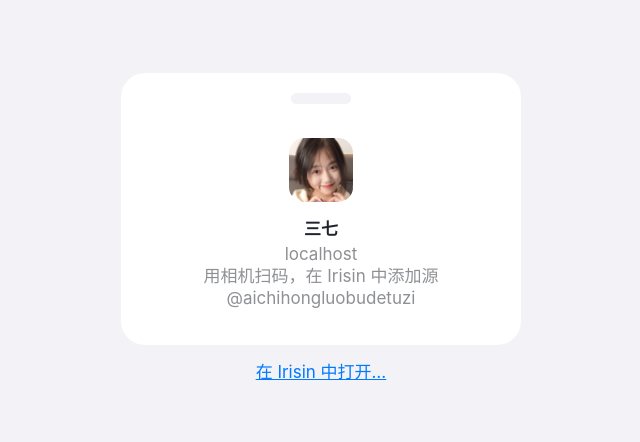
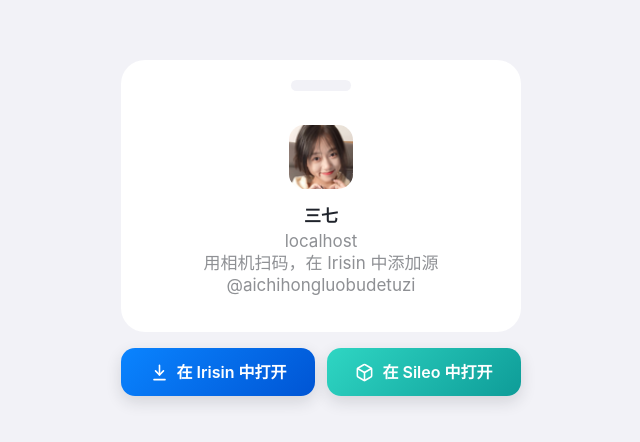
Before and after one commit to aichihongluobudetuzi/repo, a plain HTML site: page index.html in a window 1280 px wide. Shown: the part 172-614 px from the top of the page, without its empty margins (319-959 px from the left). Drawn offline with Linux system fonts and the light colour scheme.

Commit message:
Add Sileo add-source button beside Irisin on the home page

```diff
--- a/index.html
+++ b/index.html
@@ -26,7 +26,18 @@ body {
 .card .title { font-weight: 700; margin-bottom: 3px; }
 .card .dim { opacity: 0.5; }
 .card img.qr { display: block; width: 248px; max-width: 100%; margin: 18px auto 30px; }
-a.open { color: #007aff; text-decoration: underline; }
+.links { display: flex; flex-wrap: wrap; justify-content: center; gap: 12px; width: min(400px, 100%); }
+.links a {
+  flex: 1 1 160px; display: flex; align-items: center; justify-content: center; gap: 8px;
+  padding: 13px 18px; border-radius: 14px; text-decoration: none;
+  font-weight: 600; font-size: 16px; color: #fff;
+  box-shadow: 0 6px 16px rgba(31, 35, 43, 0.14);
+  transition: transform 0.15s ease, box-shadow 0.15s ease, filter 0.15s ease;
+}
+.links a:active { transform: scale(0.96); filter: brightness(0.92); }
+.links a.irisin { background: linear-gradient(135deg, #0a84ff, #0055d4); }
+.links a.sileo { background: linear-gradient(135deg, #2fd6c3, #0e9c98); }
+.links svg { width: 19px; height: 19px; flex: none; }
 </style>
 </head>
 <body>
@@ -38,7 +49,16 @@ a.open { color: #007aff; text-decoration: underline; }
 <p class="dim">用相机扫码，在 Irisin 中添加源</p>
 <p class="dim" id="owner"></p>
 </main>
-<a class="open" id="open">在 Irisin 中打开…</a>
+<nav class="links">
+<a class="irisin" id="open">
+<svg viewBox="0 0 24 24" fill="none" stroke="currentColor" stroke-width="2" stroke-linecap="round" stroke-linejoin="round" aria-hidden="true"><path d="M12 3v12"/><path d="m7 10 5 5 5-5"/><path d="M5 21h14"/></svg>
+在 Irisin 中打开
+</a>
+<a class="sileo" id="sileo">
+<svg viewBox="0 0 24 24" fill="none" stroke="currentColor" stroke-width="2" stroke-linecap="round" stroke-linejoin="round" aria-hidden="true"><path d="M21 8a2 2 0 0 0-1-1.73l-7-4a2 2 0 0 0-2 0l-7 4A2 2 0 0 0 3 8v8a2 2 0 0 0 1 1.73l7 4a2 2 0 0 0 2 0l7-4A2 2 0 0 0 21 16Z"/><path d="m3.3 7 8.7 5 8.7-5"/><path d="M12 22V12"/></svg>
+在 Sileo 中打开
+</a>
+</nav>
 <script>
 const repository = "aichihongluobudetuzi/repo";
 const displayName = "三七";
@@ -48,6 +68,7 @@ document.getElementById("title").textContent = displayName;
 document.getElementById("address").textContent = source.replace(/^https?:[/][/]/, "").replace(/[/]+$/, "");
 document.getElementById("owner").textContent = "@" + owner;
 document.getElementById("open").href = "irisin://repository/add?url=" + encodeURIComponent(source);
+document.getElementById("sileo").href = "sileo://source/" + source;
 for (const image of document.querySelectorAll("img")) {
   image.addEventListener("error", () => { image.style.display = "none"; });
 }
```
